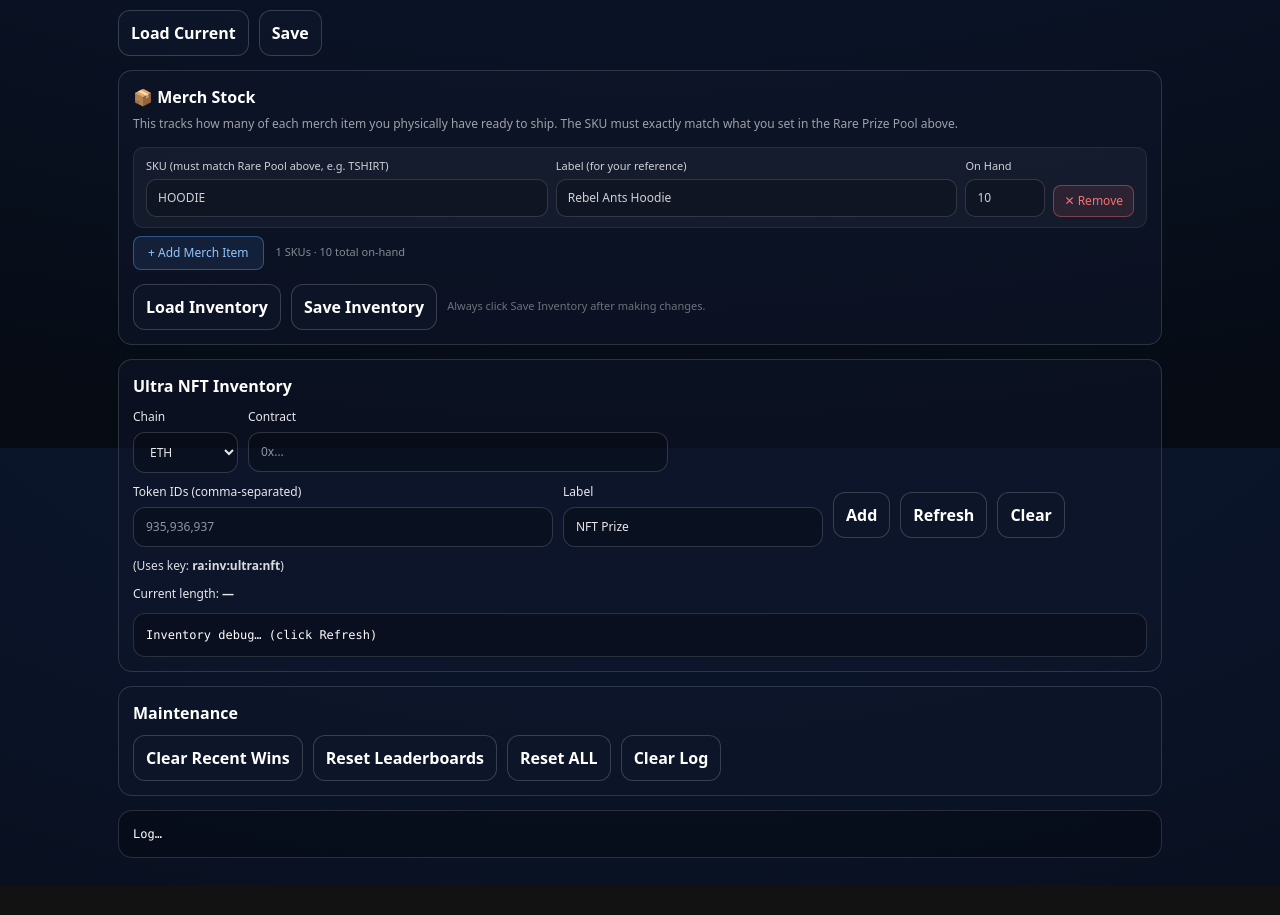
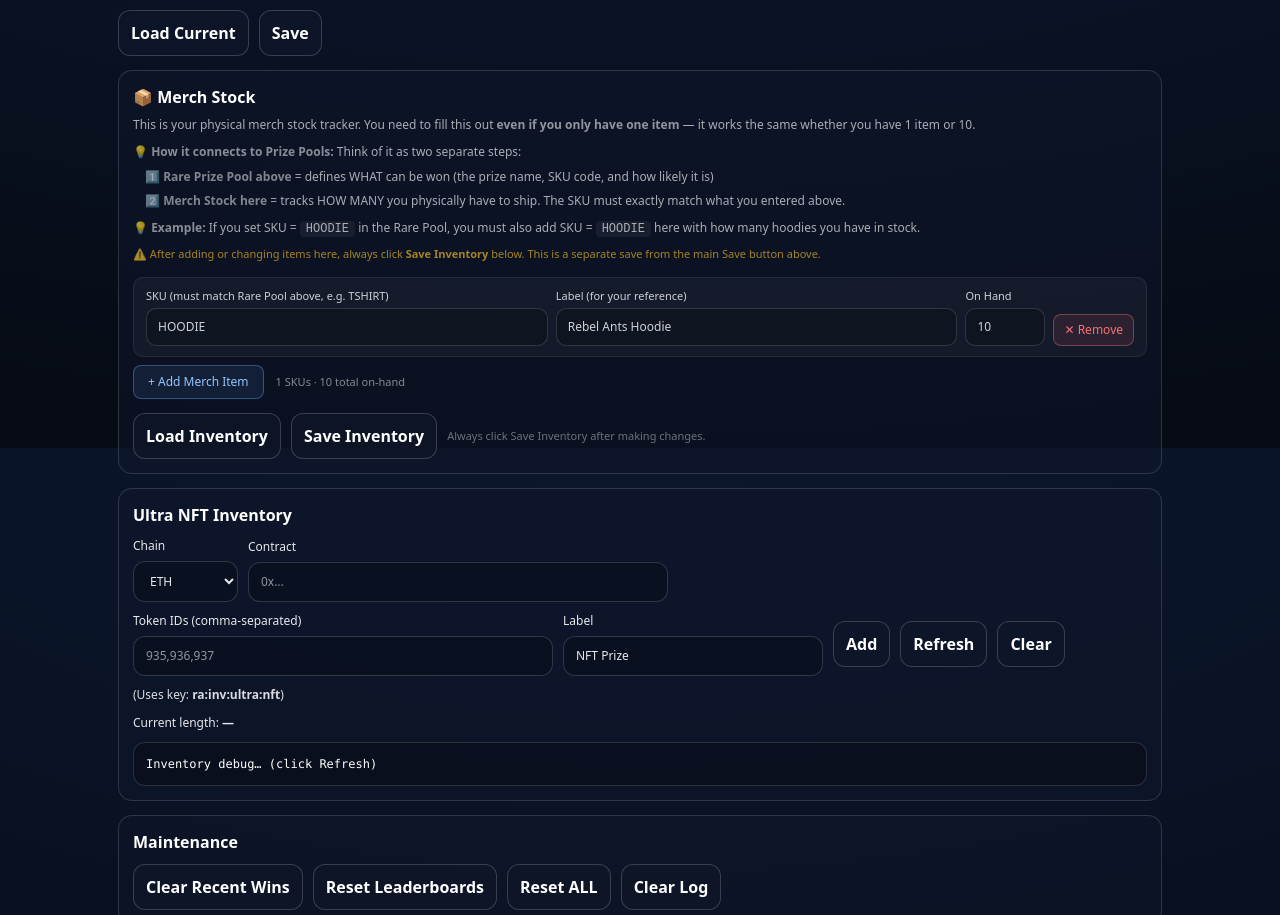
Before and after one commit to D1stknight/rebelants-playground, a Next.js app: page /admin in a window 1280 px wide. Shown: the part 2752-3667 px from the top of the page. Before the commit the page ends 3638 px from the top, so only its background shows below. Built offline with nearby package versions, Linux system fonts and the light colour scheme; no server answers; what @rainbow-me/rainbowkit, wagmi would draw is missing.

Commit message:
feat: add idiot-proof explanation to Merch Stock section

```diff
--- a/pages/admin.tsx
+++ b/pages/admin.tsx
@@ -1359,9 +1359,13 @@ String(c.status).toUpperCase()==="PENDING"
   {/* Prize Inventory Dashboard */}
   <div style={{ marginTop:14, padding:14, border:"1px solid rgba(255,255,255,.14)", borderRadius:14, background:"rgba(15,23,42,.55)" }}>
     <div style={{ fontWeight:900, marginBottom:6, fontSize:16 }}>📦 Merch Stock</div>
-    <div style={{ fontSize:12, opacity:0.6, marginBottom:14 }}>
-      This tracks how many of each merch item you physically have ready to ship.
-      The SKU must exactly match what you set in the Rare Prize Pool above.
+    <div style={{ fontSize:12, opacity:0.65, marginBottom:14, lineHeight:1.6 }}>
+      <div style={{ marginBottom:8 }}>This is your physical merch stock tracker. You need to fill this out <b style={{ color:"rgba(255,255,255,.85)" }}>even if you only have one item</b> — it works the same whether you have 1 item or 10.</div>
+      <div style={{ marginBottom:6 }}>💡 <b style={{ color:"rgba(255,255,255,.8)" }}>How it connects to Prize Pools:</b> Think of it as two separate steps:</div>
+      <div style={{ marginBottom:4, paddingLeft:12 }}>1️⃣ <b style={{ color:"rgba(255,255,255,.75)" }}>Rare Prize Pool above</b> = defines WHAT can be won (the prize name, SKU code, and how likely it is)</div>
+      <div style={{ marginBottom:8, paddingLeft:12 }}>2️⃣ <b style={{ color:"rgba(255,255,255,.75)" }}>Merch Stock here</b> = tracks HOW MANY you physically have to ship. The SKU must exactly match what you entered above.</div>
+      <div style={{ marginBottom:6 }}>💡 <b style={{ color:"rgba(255,255,255,.8)" }}>Example:</b> If you set SKU = <span style={{ fontFamily:"monospace", background:"rgba(255,255,255,.08)", padding:"1px 6px", borderRadius:4 }}>HOODIE</span> in the Rare Pool, you must also add SKU = <span style={{ fontFamily:"monospace", background:"rgba(255,255,255,.08)", padding:"1px 6px", borderRadius:4 }}>HOODIE</span> here with how many hoodies you have in stock.</div>
+      <div style={{ color:"#fbbf24", fontSize:11 }}>⚠️ After adding or changing items here, always click <b>Save Inventory</b> below. This is a separate save from the main Save button above.</div>
     </div>
 
     {(() => {
```
